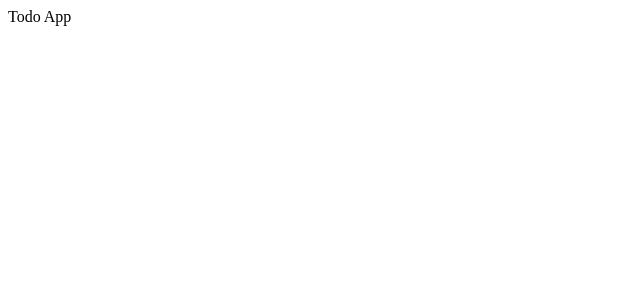
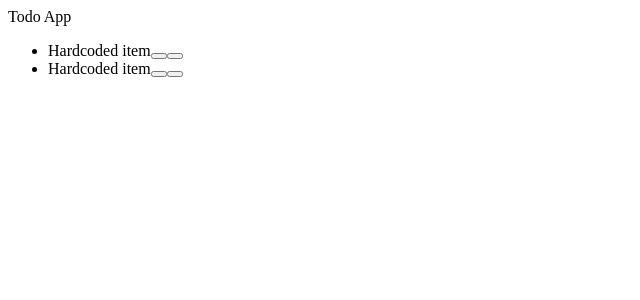
Before and after one commit to quetza1coatl/todo-app-react-spring-boot, a React app: page / in a window 1280 px wide. Shown: the top 300 px of the page, without its empty margins (0-640 px from the left). Built offline with nearby package versions, Linux system fonts and the light colour scheme; the HTML template or start-up script is replaced by a standard one.

Commit message:
add hardcoded todo-list and items

```diff
--- /dev/null
+++ b/frontend/components/todo-item/index.js
@@ -0,0 +1,2 @@
+import TodoItem from "./todo-item";
+export default TodoItem;
--- /dev/null
+++ b/frontend/components/todo-item/todo-item.js
@@ -0,0 +1,21 @@
+import React from "react";
+
+const TodoItem = () => {
+    return (
+        <span className="todo-item">
+            <span
+                className="todo-item-label">
+                Hardcoded item
+            </span>
+
+            <button type="button"
+                className="btn btn-outline-success btn-sm float-right">
+            </button>
+
+            <button type="button"
+                className="btn btn-outline-danger btn-sm float-right">
+            </button>
+        </span>
+    );
+};
+export default TodoItem;
--- /dev/null
+++ b/frontend/components/todo-list/index.js
@@ -0,0 +1,2 @@
+import TodoList from "./todo-list";
+export default TodoList;
--- /dev/null
+++ b/frontend/components/todo-list/todo-list.js
@@ -0,0 +1,16 @@
+import React from "react";
+import TodoItem from "../todo-item";
+
+const TodoList = () => {
+    return (
+        <ul className="list-group todo-list">
+            <li className="list-group-item">
+                <TodoItem/>
+            </li>
+            <li className="list-group-item">
+                <TodoItem/>
+            </li>
+        </ul>
+    );
+};
+export default TodoList;
--- a/src/main/js/App.js
+++ b/src/main/js/App.js
@@ -1,6 +1,7 @@
 import React, { Component } from "react";
 import ReactDOM from "react-dom";
 import Header from "../../../frontend/components/header";
+import TodoList from "../../../frontend/components/todo-list";
 
 
 export class App extends Component {
@@ -8,6 +9,7 @@ export class App extends Component {
         return (
             <div>
                 <Header />
+                <TodoList />
             </div>
     );
     }
--- a/src/main/resources/static/main.css
+++ b/src/main/resources/static/main.css
@@ -22,3 +22,29 @@
     border: 3px double rgb(16, 156, 144);
     border-radius: 10px;
 }
+
+/* Todo List*/
+
+.todo-list .list-group-item{
+    background-color: #26272b;
+    padding: .25rem .75rem;
+}
+
+/*Todo Item*/
+.todo-item {
+    font-size: 1.5rem;
+}
+
+.todo-item-label {
+    margin-left: 1.25rem;
+    padding-right: 5rem;
+    line-height: 35px;
+    color: #19FAE7;
+    cursor: pointer;
+    user-select: none;
+}
+
+.todo-item button {
+    width: 40px;
+    margin: 3px;
+}
```
